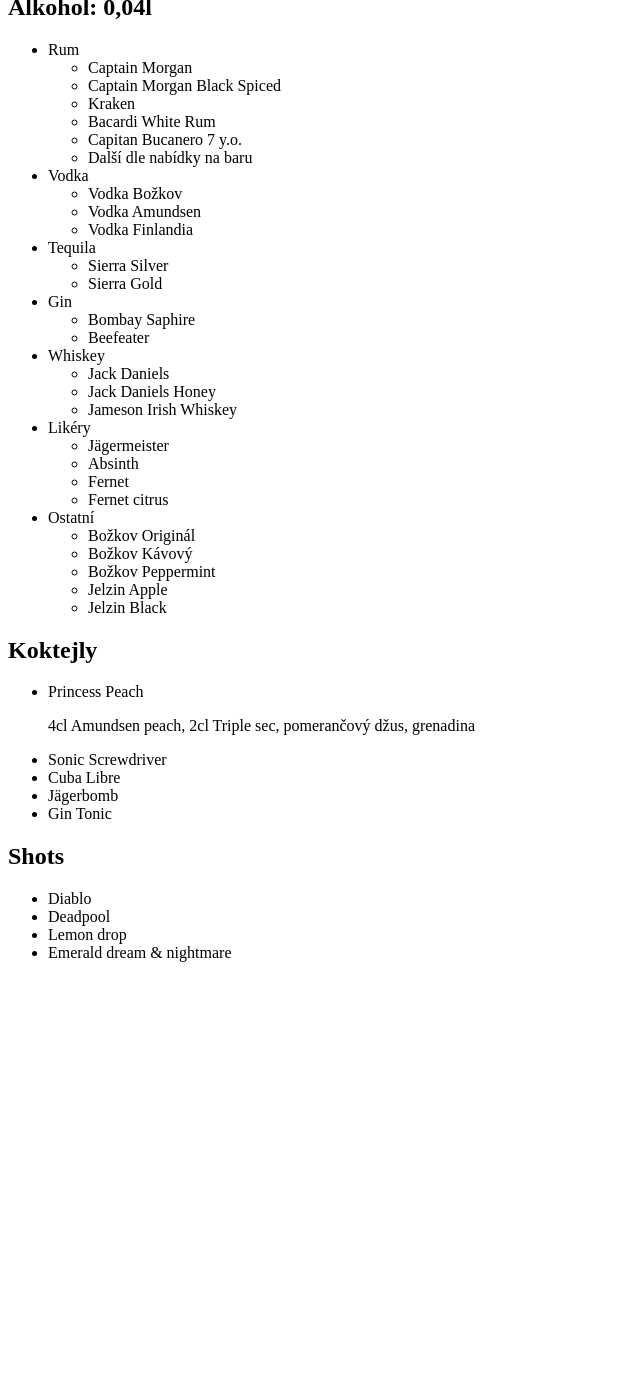
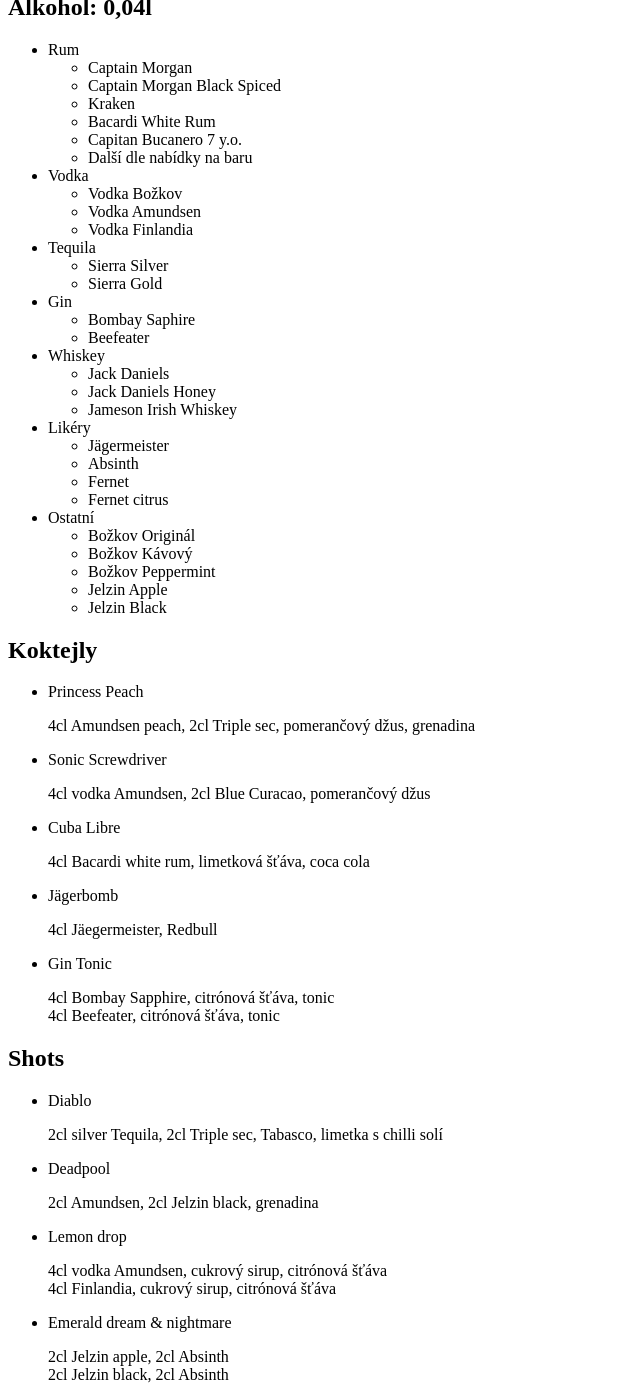
Before and after one commit to icycoba/icycoba.github.io, a Jekyll site: the page nabidka.html, which Jekyll copies as it is, in a window 1280 px wide and 1400 px high, scrolled down 777 px. Shown: the whole window, without its empty margins (0-640 px from the left). Built offline with Jekyll 4.4.1, drawn with Linux system fonts in a browser that asks for light colours; before the commit the page ends 1755 px from its top, so only the background shows below that.

Commit message:
Added description for some drinks

```diff
--- a/nabidka.html
+++ b/nabidka.html
@@ -117,16 +117,27 @@
       <li>Princess Peach</li>
         <p>4cl Amundsen peach, 2cl Triple sec, pomerančový džus, grenadina</p>
       <li>Sonic Screwdriver</li>
+        <p>4cl vodka Amundsen, 2cl Blue Curacao, pomerančový džus</p>
       <li>Cuba Libre</li>
+        <p>4cl Bacardi white rum, limetková šťáva, coca cola</p>
       <li>Jägerbomb</li>
+        <p>4cl Jäegermeister, Redbull</p>
       <li>Gin Tonic</li>
+        <p>4cl Bombay Sapphire, citrónová šťáva, tonic<br>
+        4cl Beefeater, citrónová šťáva, tonic</p>
     </ul>
     <h2>Shots</h2>
     <ul>
       <li>Diablo</li>
+      <p>2cl silver Tequila, 2cl Triple sec, Tabasco, limetka s chilli solí</p>
       <li>Deadpool</li>
+      <p>2cl Amundsen, 2cl Jelzin black, grenadina</p>
       <li>Lemon drop</li>
+      <p>4cl vodka Amundsen, cukrový sirup, citrónová šťáva<br>
+      4cl Finlandia, cukrový sirup, citrónová šťáva</p>
       <li>Emerald dream &amp; nightmare</li>
+      <p>2cl Jelzin apple, 2cl Absinth<br>
+      2cl Jelzin black, 2cl Absinth</p>
     </ul>
   </body>
 </html>
```
